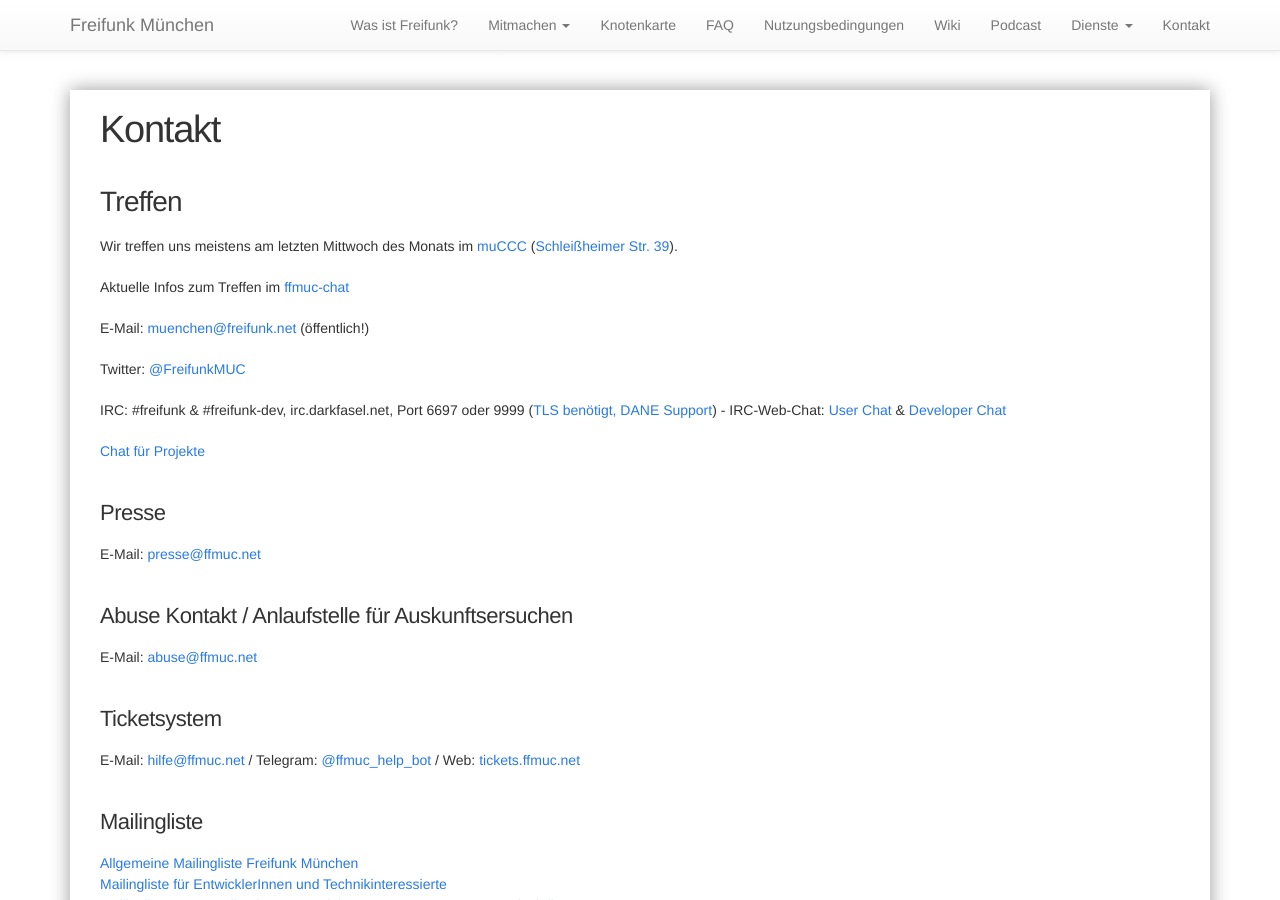
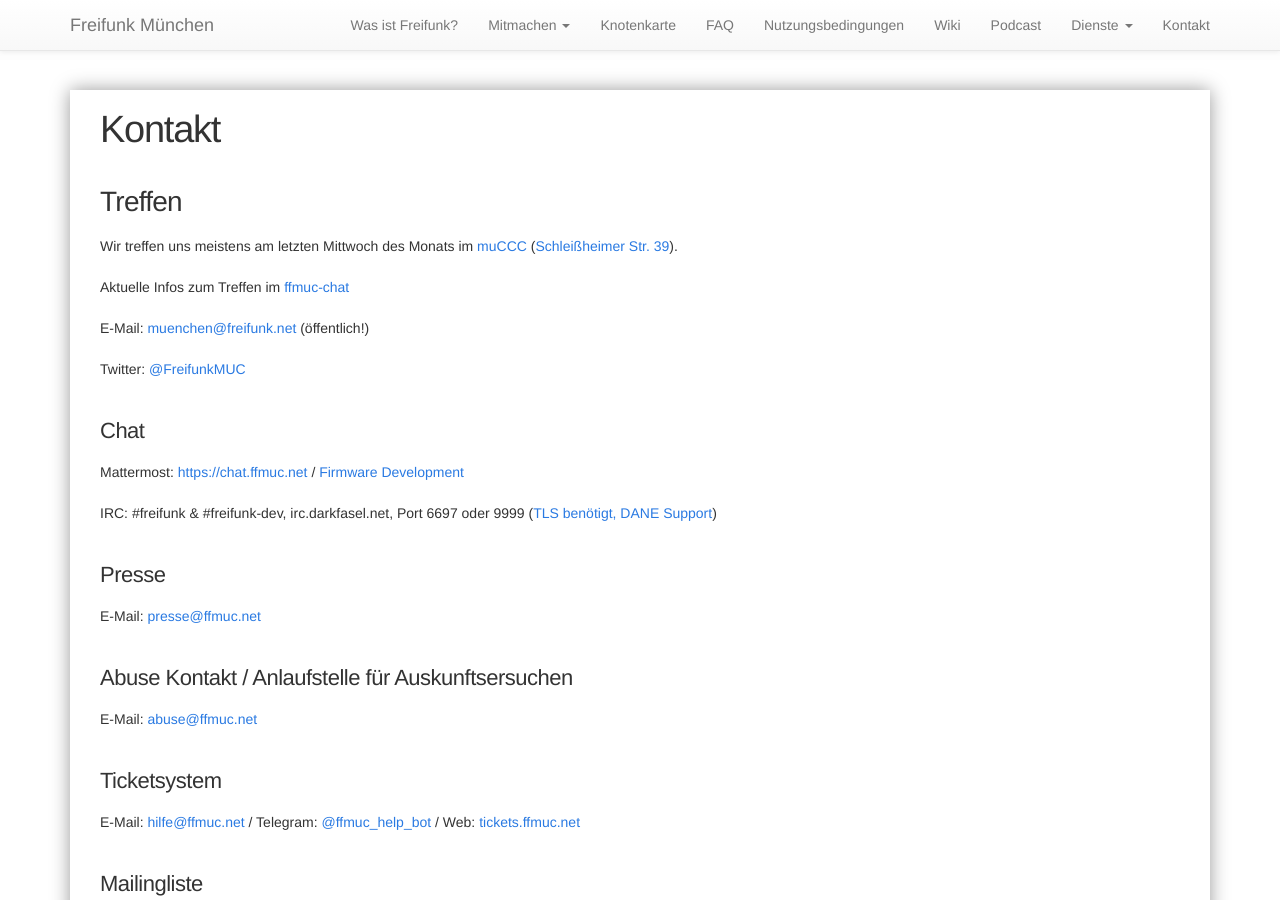
Before and after one commit to freifunkMUC/freifunkmuc.github.io, a Jekyll site: the page built from kontakt.md, in a window 1280 px wide and 900 px high. Built offline with Jekyll 4.4.1, drawn with Linux system fonts in a browser that asks for light colours.

Commit message:
Fix kontakt

```diff
--- a/kontakt.md
+++ b/kontakt.md
@@ -10,9 +10,11 @@ E-Mail: [muenchen@freifunk.net](mailto:muenchen@freifunk.net) (öffentlich!)
 
 Twitter: [@FreifunkMUC](https://twitter.com/FreifunkMUC)
 
-IRC: #freifunk & #freifunk-dev, irc.darkfasel.net, Port 6697 oder 9999 ([TLS benötigt, DANE Support](https://www.darkfasel.net)) - IRC-Web-Chat: [User Chat](https://webirc.darkfasel.net/#freifunk) & [Developer Chat](https://webirc.darkfasel.net/#freifunk-dev)
+### Chat
 
-[Chat für Projekte](https://chat.ffmuc.net/)
+Mattermost: [https://chat.ffmuc.net](https://chat.ffmuc.net/) / [Firmware Development](https://chat.ffmuc.net/freifunk/channels/firmware)
+
+IRC: #freifunk & #freifunk-dev, irc.darkfasel.net, Port 6697 oder 9999 ([TLS benötigt, DANE Support](https://www.darkfasel.net))
 
 ### Presse
 
```
